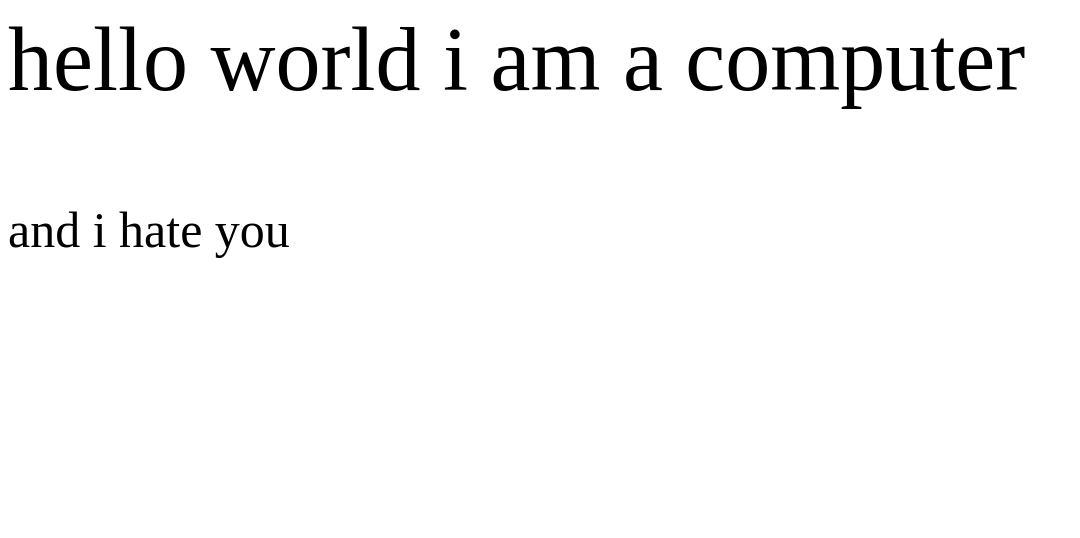
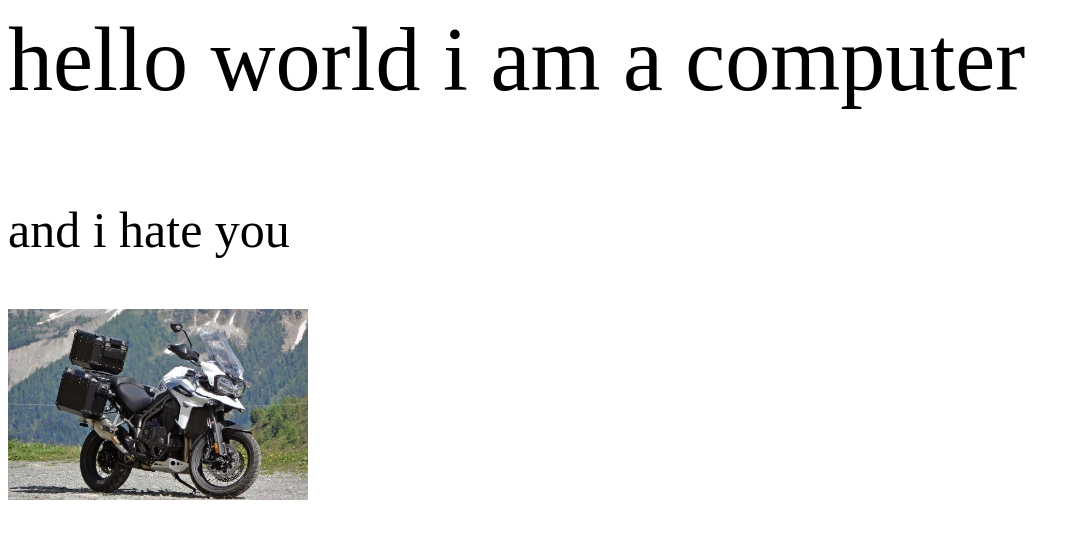
Before and after one commit to loardbeerus/testinggithub, a plain HTML site: page index.html in a window 1280 px wide. Shown: the whole page, without its empty margins (0-1080 px from the left). Drawn offline with Linux system fonts and the light colour scheme.

Commit message:
Update index.html

```diff
--- a/index.html
+++ b/index.html
@@ -8,5 +8,6 @@ hello world i am a computer
 <p style="font-size:50px">
 and i hate you
 </p>
+<a href="https://youtu.be/ee7cNkQrcgI"><img src="images.jpg" width="300px" length="300px" alt="my name is tiger"></a>
 </body>
 </html>
```
